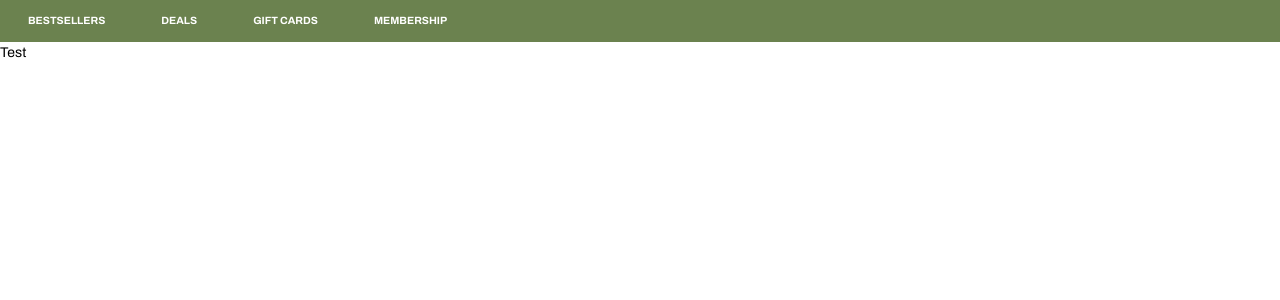
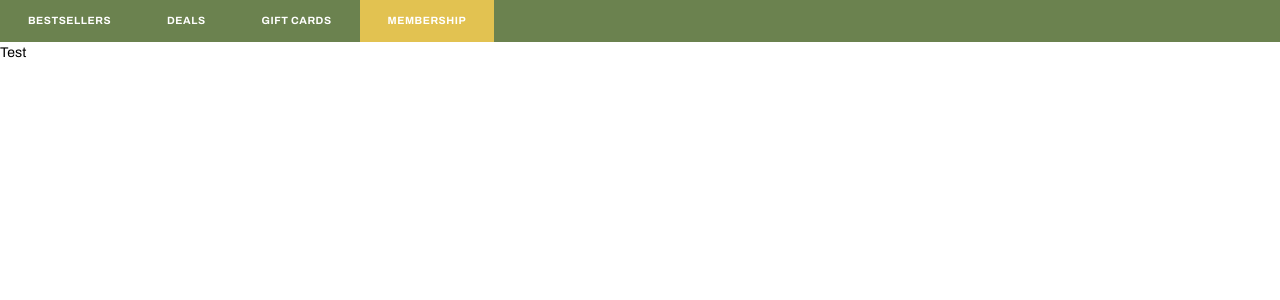
Before and after one commit to ace-lowder/paperback, a Next.js app: page / in a window 1280 px wide. Shown: the top 300 px of the page. Built offline with nearby package versions, Linux system fonts and the light colour scheme.

Commit message:
Highlight membership button

```diff
--- a/components/Topbar.tsx
+++ b/components/Topbar.tsx
@@ -3,17 +3,21 @@ const Topbar = () => {
 
   return (
     <div className="bg-secondary">
-      <div className="container">
+      <div className="container flex justify-between">
+        <div>
           {menuButtons.map((item, index) => (
             <button
               key={index}
-            className="py-4 px-8 text-xs text-white font-bold"
+              className={`py-4 px-8 text-xs text-white font-bold tracking-wider ${
+                index === menuButtons.length - 1 ? "bg-primary" : ""
+              }`}
             >
               {item.toUpperCase()}
             </button>
           ))}
         </div>
       </div>
+    </div>
   );
 };
 
```
Lines whose indentation alone changed are shown as unchanged.
